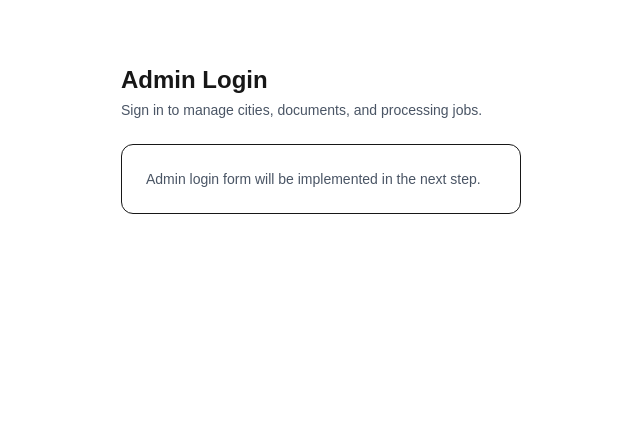
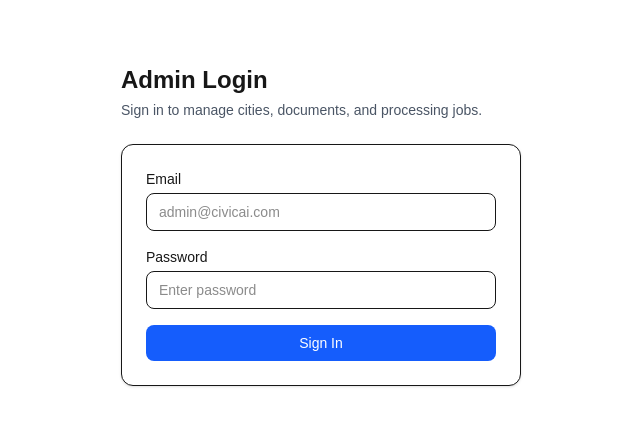
Before and after one commit to RahulAwale1/CivicAI, a Next.js app in the folder frontend/: page /admin/login in a window 1280 px wide. Shown: the top 426 px of the page, without its empty margins (319-959 px from the left). Built offline with nearby package versions, Linux system fonts and the light colour scheme; no server answers.

Commit message:
login function

```diff
--- a/frontend/src/app/admin/cities/page.tsx
+++ b/frontend/src/app/admin/cities/page.tsx
@@ -2,9 +2,11 @@
 
 import AdminHeader from "@/components/admin/AdminHeader";
 import AdminSidebar from "@/components/admin/AdminSidebar";
+import AdminRouteGuard from "@/components/admin/AdminRouteGuard";
 
 export default function AdminCitiesPage() {
   return (
+    <AdminRouteGuard>
       <div className="flex min-h-screen bg-gray-50">
         <AdminSidebar />
 
@@ -21,5 +23,6 @@ export default function AdminCitiesPage() {
           </div>
         </main>
       </div>
+    </AdminRouteGuard>
   );
 }
--- a/frontend/src/app/admin/dashboard/page.tsx
+++ b/frontend/src/app/admin/dashboard/page.tsx
@@ -2,9 +2,14 @@
 
 import AdminHeader from "@/components/admin/AdminHeader";
 import AdminSidebar from "@/components/admin/AdminSidebar";
+import AdminRouteGuard from "@/components/admin/AdminRouteGuard";
+import { useAdminAuth } from "@/hooks/useAdminAuth";
 
 export default function AdminDashboardPage() {
+  const { admin } = useAdminAuth();
+
   return (
+    <AdminRouteGuard>
       <div className="flex min-h-screen bg-gray-50">
         <AdminSidebar />
 
@@ -16,10 +21,33 @@ export default function AdminDashboardPage() {
 
           <div className="rounded-xl border bg-white p-6">
             <p className="text-sm text-gray-600">
-            Dashboard content will be implemented in later steps.
+              Signed in as <span className="font-medium">{admin?.email}</span>
             </p>
+
+            <div className="mt-6 grid gap-4 sm:grid-cols-2 lg:grid-cols-4">
+              <div className="rounded-xl border p-4">
+                <div className="text-sm text-gray-500">Cities</div>
+                <div className="mt-2 text-2xl font-semibold">—</div>
+              </div>
+
+              <div className="rounded-xl border p-4">
+                <div className="text-sm text-gray-500">Documents</div>
+                <div className="mt-2 text-2xl font-semibold">—</div>
+              </div>
+
+              <div className="rounded-xl border p-4">
+                <div className="text-sm text-gray-500">Queued Jobs</div>
+                <div className="mt-2 text-2xl font-semibold">—</div>
+              </div>
+
+              <div className="rounded-xl border p-4">
+                <div className="text-sm text-gray-500">Processed Docs</div>
+                <div className="mt-2 text-2xl font-semibold">—</div>
+              </div>
+            </div>
           </div>
         </main>
       </div>
+    </AdminRouteGuard>
   );
 }
--- a/frontend/src/app/admin/documents/page.tsx
+++ b/frontend/src/app/admin/documents/page.tsx
@@ -2,24 +2,27 @@
 
 import AdminHeader from "@/components/admin/AdminHeader";
 import AdminSidebar from "@/components/admin/AdminSidebar";
+import AdminRouteGuard from "@/components/admin/AdminRouteGuard";
 
-export default function AdminDocumentsPage() {
+export default function AdminCitiesPage() {
   return (
+    <AdminRouteGuard>
       <div className="flex min-h-screen bg-gray-50">
         <AdminSidebar />
 
         <main className="flex-1 p-8">
           <AdminHeader
-          title="Documents"
-          subtitle="Upload municipal by-law PDFs and queue them for processing."
+            title="Cities"
+            subtitle="Create, update, and manage supported cities."
           />
 
           <div className="rounded-xl border bg-white p-6">
             <p className="text-sm text-gray-600">
-            Document upload and batch processing UI will be implemented next.
+              City management UI will be implemented in the next step.
             </p>
           </div>
         </main>
       </div>
+    </AdminRouteGuard>
   );
 }
--- a/frontend/src/app/admin/jobs/page.tsx
+++ b/frontend/src/app/admin/jobs/page.tsx
@@ -2,9 +2,11 @@
 
 import AdminHeader from "@/components/admin/AdminHeader";
 import AdminSidebar from "@/components/admin/AdminSidebar";
+import AdminRouteGuard from "@/components/admin/AdminRouteGuard";
 
 export default function AdminJobsPage() {
   return (
+    <AdminRouteGuard>
       <div className="flex min-h-screen bg-gray-50">
         <AdminSidebar />
 
@@ -21,5 +23,6 @@ export default function AdminJobsPage() {
           </div>
         </main>
       </div>
+    </AdminRouteGuard>
   );
 }
--- a/frontend/src/app/admin/login/page.tsx
+++ b/frontend/src/app/admin/login/page.tsx
@@ -1,6 +1,46 @@
+"use client";
+
+import { FormEvent, useEffect, useState } from "react";
+import { useRouter } from "next/navigation";
 import PageTitle from "@/components/common/PageTitle";
+import Input from "@/components/common/Input";
+import Button from "@/components/common/Button";
+import { loginAdmin } from "@/lib/api";
+import { getAdminToken, setAdminToken } from "@/lib/auth";
 
 export default function AdminLoginPage() {
+  const router = useRouter();
+
+  const [email, setEmail] = useState("");
+  const [password, setPassword] = useState("");
+  const [loading, setLoading] = useState(false);
+  const [error, setError] = useState("");
+
+  useEffect(() => {
+    const token = getAdminToken();
+    if (token) {
+      router.replace("/admin/dashboard");
+    }
+  }, [router]);
+
+  async function handleSubmit(e: FormEvent) {
+    e.preventDefault();
+    setError("");
+    setLoading(true);
+
+    try {
+      const response = await loginAdmin({ email, password });
+      setAdminToken(response.access_token);
+      router.push("/admin/dashboard");
+    } catch (err) {
+      const message =
+        err instanceof Error ? err.message : "Login failed";
+      setError(message);
+    } finally {
+      setLoading(false);
+    }
+  }
+
   return (
     <main className="mx-auto max-w-md px-6 py-16">
       <PageTitle
@@ -8,11 +48,41 @@ export default function AdminLoginPage() {
         subtitle="Sign in to manage cities, documents, and processing jobs."
       />
 
-      <div className="rounded-xl border p-6">
-        <p className="text-sm text-gray-600">
-          Admin login form will be implemented in the next step.
-        </p>
-      </div>
+      <form onSubmit={handleSubmit} className="rounded-xl border bg-white p-6 shadow-sm">
+        <div className="space-y-4">
+          <div>
+            <label className="mb-1 block text-sm font-medium">Email</label>
+            <Input
+              type="email"
+              placeholder="admin@civicai.com"
+              value={email}
+              onChange={(e) => setEmail(e.target.value)}
+              required
+            />
+          </div>
+
+          <div>
+            <label className="mb-1 block text-sm font-medium">Password</label>
+            <Input
+              type="password"
+              placeholder="Enter password"
+              value={password}
+              onChange={(e) => setPassword(e.target.value)}
+              required
+            />
+          </div>
+
+          {error ? (
+            <div className="rounded-lg border border-red-200 bg-red-50 px-3 py-2 text-sm text-red-700">
+              {error}
+            </div>
+          ) : null}
+
+          <Button type="submit" loading={loading} className="w-full">
+            Sign In
+          </Button>
+        </div>
+      </form>
     </main>
   );
 }
--- /dev/null
+++ b/frontend/src/components/admin/AdminRouteGuard.tsx
@@ -0,0 +1,37 @@
+"use client";
+
+import { useEffect } from "react";
+import { useRouter } from "next/navigation";
+import Loader from "@/components/common/Loader";
+import { useAdminAuth } from "@/hooks/useAdminAuth";
+
+type AdminRouteGuardProps = {
+  children: React.ReactNode;
+};
+
+export default function AdminRouteGuard({
+  children,
+}: AdminRouteGuardProps) {
+  const router = useRouter();
+  const { loading, isAuthenticated } = useAdminAuth();
+
+  useEffect(() => {
+    if (!loading && !isAuthenticated) {
+      router.replace("/admin/login");
+    }
+  }, [loading, isAuthenticated, router]);
+
+  if (loading) {
+    return (
+      <div className="flex min-h-screen items-center justify-center">
+        <Loader />
+      </div>
+    );
+  }
+
+  if (!isAuthenticated) {
+    return null;
+  }
+
+  return <>{children}</>;
+}
--- /dev/null
+++ b/frontend/src/components/common/Button.tsx
@@ -0,0 +1,23 @@
+import * as React from "react";
+
+type ButtonProps = React.ButtonHTMLAttributes<HTMLButtonElement> & {
+  loading?: boolean;
+};
+
+export default function Button({
+  children,
+  loading = false,
+  className = "",
+  disabled,
+  ...props
+}: ButtonProps) {
+  return (
+    <button
+      {...props}
+      disabled={disabled || loading}
+      className={`rounded-lg bg-blue-600 px-4 py-2 text-sm font-medium text-white disabled:cursor-not-allowed disabled:opacity-60 ${className}`}
+    >
+      {loading ? "Loading..." : children}
+    </button>
+  );
+}
--- /dev/null
+++ b/frontend/src/components/common/Input.tsx
@@ -0,0 +1,12 @@
+import * as React from "react";
+
+type InputProps = React.InputHTMLAttributes<HTMLInputElement>;
+
+export default function Input({ className = "", ...props }: InputProps) {
+  return (
+    <input
+      {...props}
+      className={`w-full rounded-lg border px-3 py-2 text-sm outline-none focus:border-blue-500 ${className}`}
+    />
+  );
+}
```
Lines whose indentation alone changed are shown as unchanged.
